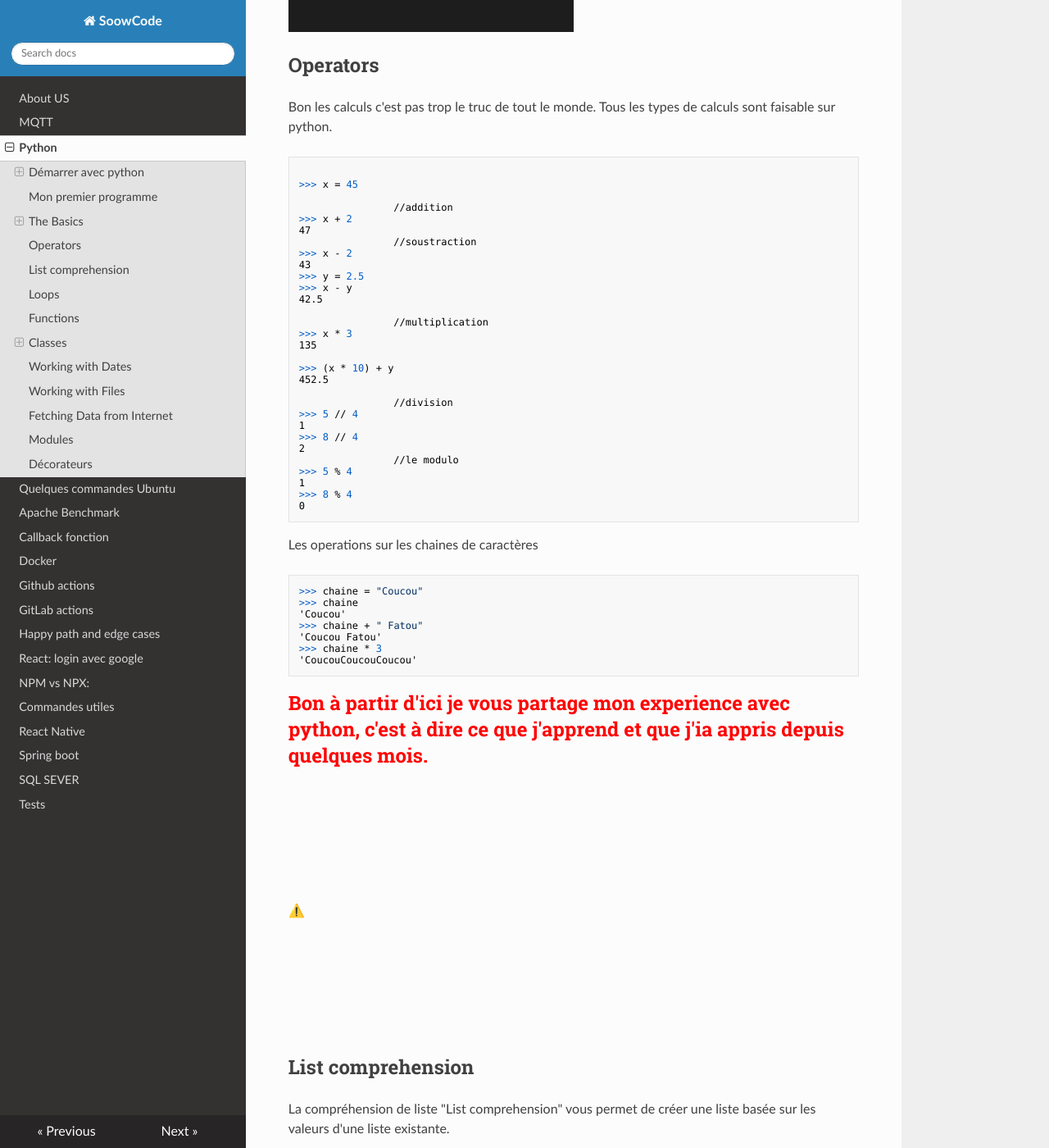
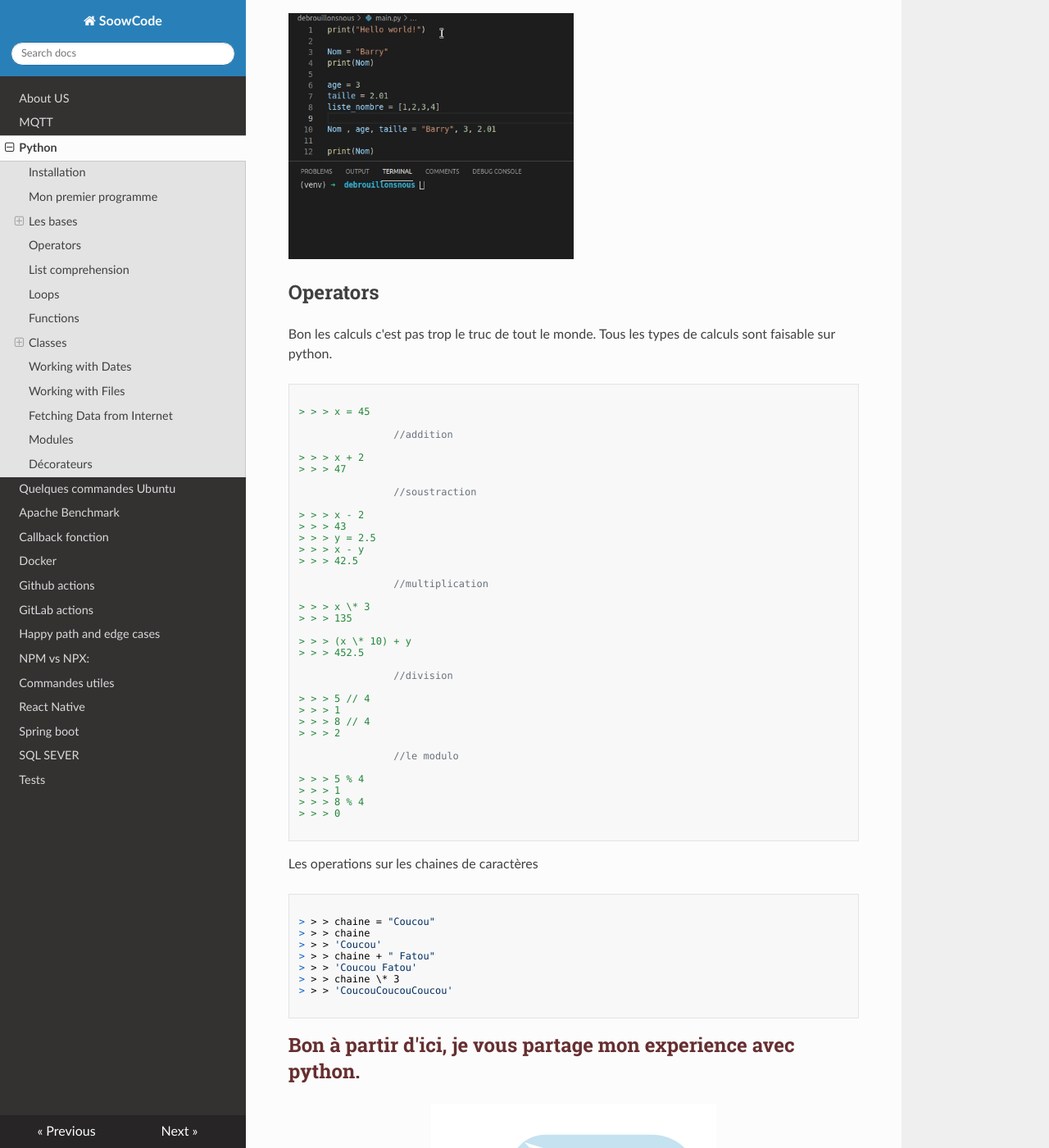
Before and after one commit to soowcode/soowcode.github.io, an MkDocs documentation site: the page built from docs/Python.md, in a window 1280 px wide and 1400 px high, scrolled down 1923 px. Shown: the whole window at 82% size. Built offline with MkDocs 1.6.1, drawn with Linux system fonts in a browser that asks for light colours; nearby versions of some CDN libraries; some of the changed text lies outside the part shown.

Commit message:
python update

````diff
--- a/docs/Python.md
+++ b/docs/Python.md
@@ -1,44 +1,61 @@
 # Python
 
-## Démarrer avec python
-Un autre language Python!!
-C'est un langage de programmation multiplateforme que nous pouvons donc exécuter sur plusieurs plates-formes telles que Windows, macOS, Linux et a même été porté sur les machines virtuelles. Il est totalement gratuit et open source.
+<div style="text-align:center">
+    <img src="../../img/happy.gif" alt="drawing" style="width:45%; height:45%; "/> <br>
+    Yeeyyyy!!!!! Un autre language &#128512;!! <br>
+</div>
+<br>
+Python est un langage de programmation multiplateforme que nous pouvons donc exécuter sur plusieurs plates-formes telles que Windows, macOS, Linux. Il est totalement gratuit et open source.
 
-**Ohh mince j'ai Lunix!**
+** &#128556; Ohh mince j'ai Lunix!**
 Si vous avez Lunix ou Mac vous verrez qu'il est déjà installé sauf que la plupart des versions installées sont obsolètes donc c'est à vous d'installer la nouvelle version ou la version de travaille qu'il vous faut.
 
 **`Dans ce tutoriel nous travaillerons exclusivement sur Ubuntu `**
+
 ### Installation
+
 Je vous mets le lien de la documentation pour le téléchargement ou l'obtention du package.
 
 Téléchargez la [ dernière version](https://www.python.org/) de Python.
 Plus specifiquement pour Ubuntu:
 
 Mis à jour des paquages et installé les prérequis:
+
 ```
 sudo apt update
 sudo apt install software-properties-common
 ```
+
 Ajoutez le PPA deadsnakes à la liste des sources de votre système ([c'est quoi un PPA?](https://doc.ubuntu-fr.org/ppa)):
+
 ```
 sudo add-apt-repository ppa:deadsnakes/ppa
 ```
+
 Maintenant installons python 3.9:
+
 ```
 sudo apt install python3.9
 ```
+
 Vérifions si python s'est bien installé:
+
 ```
 python3.9 --version
 ```
+
 ## Mon premier programme
+
 En haut nous avons installé python3.9, maintenant écrivons notre premier programme en python.
 ![script](../../img/hello_world.gif?raw=true "Title")
 
-## The Basics
+## Les bases
+
 ### Les Variables
+
 Ehh bien figurez-vosu q'une variable est une place où on peut stoker des informations
 Vous pouvez stoker tout ce que vous voulez
+
 ```
 Nom = "Barry"
 print(Nom)
@@ -48,54 +65,69 @@
 
 Nom , age, taille = "Barry", 3, 2.01
 ```
+
 <img src="../../img/variables.gif" alt="drawing" style="width:50%; height:300px"/>
 ## Operators
 Bon les calculs c'est pas trop le truc de tout le monde. Tous les types de calculs sont faisable sur python.
 ```
 
->>> x = 45
+> > > x = 45
 
                 //addition
->>> x + 2
-47
+
+> > > x + 2
+> > > 47
+
                 //soustraction
->>> x - 2
-43
->>> y = 2.5
->>> x - y
-42.5
+
+> > > x - 2
+> > > 43
+> > > y = 2.5
+> > > x - y
+> > > 42.5
 
                 //multiplication
->>> x * 3
-135
 
->>> (x * 10) + y
-452.5
+> > > x \* 3
+> > > 135
+
+> > > (x \* 10) + y
+> > > 452.5
 
                 //division
->>> 5 // 4
-1
->>> 8 // 4
-2
+
+> > > 5 // 4
+> > > 1
+> > > 8 // 4
+> > > 2
+
                 //le modulo
->>> 5 % 4
-1
->>> 8 % 4
-0
+
+> > > 5 % 4
+> > > 1
+> > > 8 % 4
+> > > 0
+
 ```
 Les operations sur  les chaines de caractères
 ```
->>> chaine = "Coucou"
->>> chaine
-'Coucou'
->>> chaine + " Fatou"
-'Coucou Fatou'
->>> chaine * 3
-'CoucouCoucouCoucou'
+
+> > > chaine = "Coucou"
+> > > chaine
+> > > 'Coucou'
+> > > chaine + " Fatou"
+> > > 'Coucou Fatou'
+> > > chaine \* 3
+> > > 'CoucouCoucouCoucou'
+
 ```
-<h2 style="color:red"> Bon à partir d'ici je vous partage mon experience avec python, c'est à dire ce que j'apprend et que j'ia appris depuis quelques mois.</h2>
-<script src="https://unpkg.com/@lottiefiles/lottie-player@latest/dist/lottie-player.js"></script>
-<lottie-player src="https://assets3.lottiefiles.com/packages/lf20_zJkn1j.json"  background="transparent"  speed="1"  style="width: 300px; height: 300px;"  loop  autoplay></lottie-player>
+<h2 style="color:#662f30">
+Bon à partir d'ici, je vous partage mon experience avec python.</h2>
+
+<div style="text-align:center">
+
+    <img src="../../img/thinking.gif" alt="drawing" style="width:50%; height:300px"/>
+</div>
 
 ## List comprehension
 La compréhension de liste "List comprehension" vous permet de créer une liste basée sur les valeurs d'une liste existante.
@@ -104,18 +136,39 @@
 **Synthaxe:**
 
 ```
+
 newlist = [expression for item in list]
+
 ```
 Exemple:
 ```
->>> nouvelle_list = [ letter for letter in 'Coucou' ]
->>> print( nouvelle_list)
-['C', 'o', 'u', 'c', 'o', 'u']
+
+> > > nouvelle_list = [ letter for letter in 'Coucou' ]
+> > > print( nouvelle_list)
+> > > ['C', 'o', 'u', 'c', 'o', 'u']
 
 ```
 
 ## Loops
+```
+
+>>> i = 0
+>>> while i < 5:
+...     print("hi")
+...     i += 1
+
+```
+
+<img src="../../img/while.png" alt="drawing" style="width:50%; height:50%"/>
+
+Pour plus d'informations je vous invite de voir le site de<a href="https://www.pythoncheatsheet.org/"> python suivant</a>
 ## Functions
+L'une des parties les plus importantes ce sont les fonctions, en gros en python tout est fonctions.
+Une fonction se comporte comme: donne moi à manger ceci et je te recrache celà.
+https://www.programiz.com/python-programming/function-argument
+synthaxe:
+
+def function_name([params[type],..,..])
 ## Classes
 ### Design pattern
 ## Working with Dates
@@ -123,3 +176,5 @@
 ## Fetching Data from Internet
 ## Modules
 ## Décorateurs
+
+```
--- a/docs/login-avec-google-react.md
+++ /dev/null
@@ -1 +0,0 @@
-# React: login avec google
````
Also changed, not shown: docs/index.md (+43 -4 lines), mkdocs.yml (+7 -3 lines), docs/img/happy.gif (added), docs/img/python.gif (added), docs/img/thinking.gif (added), docs/img/while.png (added).
